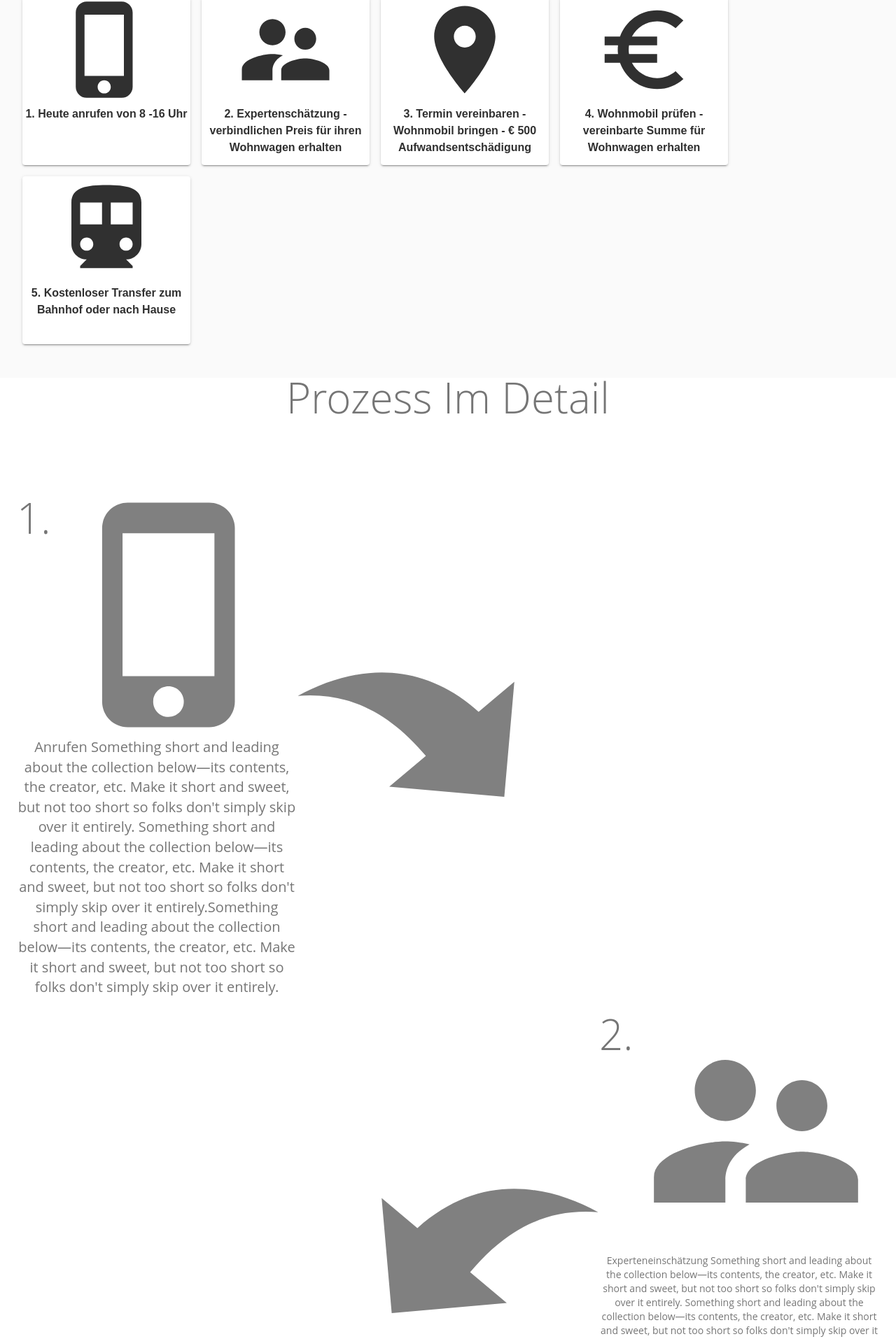
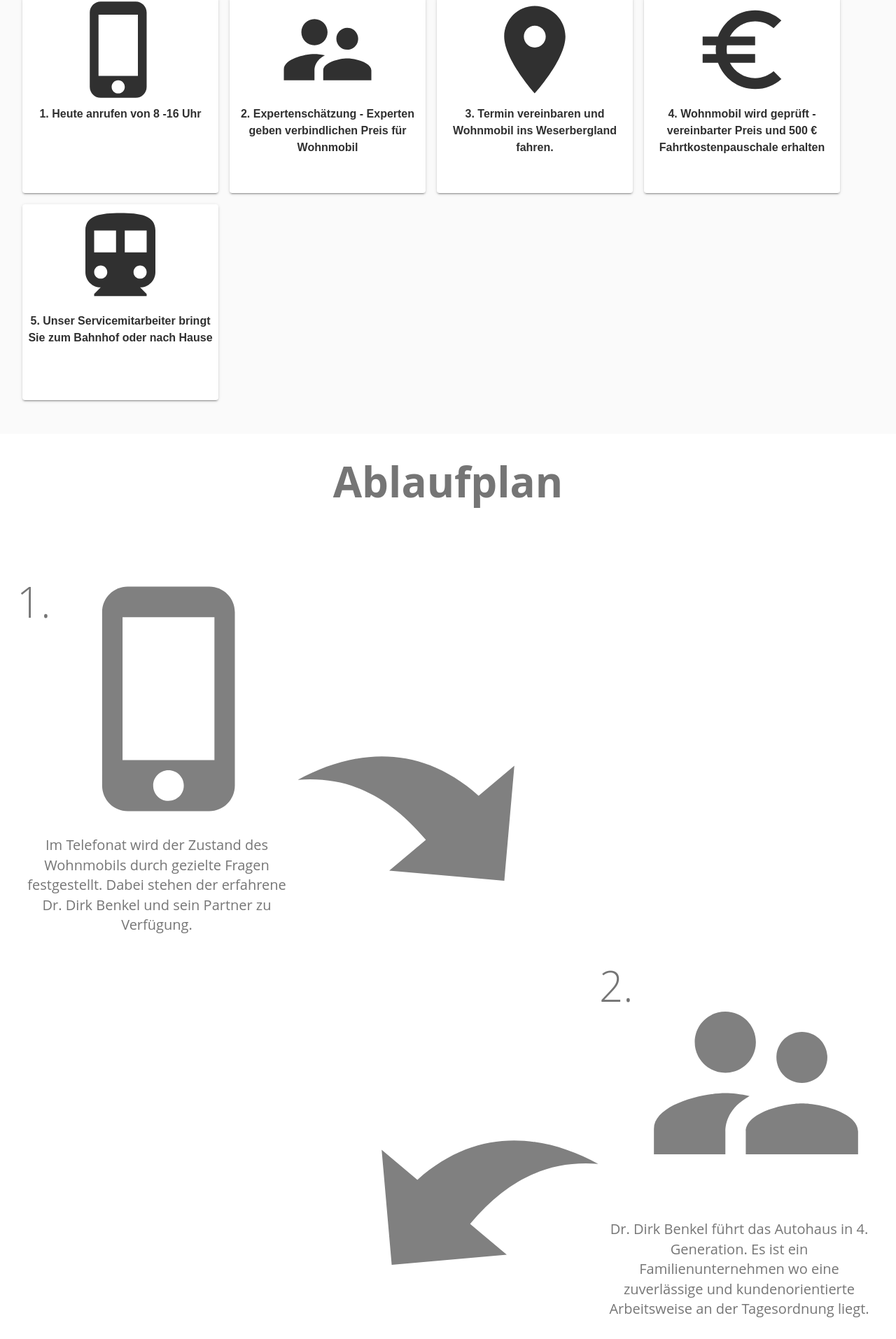
Before and after one commit to Sko007/wohnwagen, a React (Create React App) app: page / in a window 1280 px wide. Shown: the part 779-2693 px from the top of the page at 70% size. Built offline with nearby package versions, Linux system fonts and the light colour scheme.

Commit message:
working further

```diff
--- a/src/Components/Paper.js
+++ b/src/Components/Paper.js
@@ -25,8 +25,8 @@ const useStyles = makeStyles((theme) => ({
 		flexWrap: 'wrap',
 		'& > *': {
 			margin: theme.spacing(1),
-			width: theme.spacing(30),
-			height: theme.spacing(30),
+			width: theme.spacing(35),
+			height: theme.spacing(35),
 		},
 		justifyContent: 'space',
 	},
@@ -58,8 +58,8 @@ export default function SimplePaper() {
 
 				<Typography>
 					<strong>
-						2. Expertenschätzung - verbindlichen Preis für ihren
-						Wohnwagen erhalten
+						2. Expertenschätzung - Experten geben verbindlichen
+						Preis für Wohnmobil
 					</strong>
 				</Typography>
 			</Paper>
@@ -70,8 +70,8 @@ export default function SimplePaper() {
 
 				<Typography>
 					<strong>
-						3. Termin vereinbaren - Wohnmobil bringen - € 500
-						Aufwandsentschädigung
+						3. Termin vereinbaren und Wohnmobil ins Weserbergland
+						fahren.
 					</strong>
 				</Typography>
 			</Paper>
@@ -82,8 +82,8 @@ export default function SimplePaper() {
 
 				<Typography>
 					<strong>
-						4. Wohnmobil prüfen - vereinbarte Summe für Wohnwagen
-						erhalten
+						4. Wohnmobil wird geprüft - vereinbarter Preis und 500 €
+						Fahrtkostenpauschale erhalten
 					</strong>
 				</Typography>
 			</Paper>
@@ -94,7 +94,8 @@ export default function SimplePaper() {
 
 				<Typography>
 					<strong>
-						5. Kostenloser Transfer zum Bahnhof oder nach Hause
+						5. Unser Servicemitarbeiter bringt Sie zum Bahnhof oder
+						nach Hause
 					</strong>
 				</Typography>
 			</Paper>
--- a/src/Pages/LandingPage.js
+++ b/src/Pages/LandingPage.js
@@ -29,6 +29,7 @@ import DirectionsTransitIcon from '@material-ui/icons/DirectionsTransit';
 import RedoIcon from '@material-ui/icons/Redo';
 import ReplyIcon from '@material-ui/icons/Reply';
 import Dirk from '../Statics/dirk1_opacity.png';
+import Käufer from '../Statics/käufer.jpg';
 
 function Copyright() {
 	return (
@@ -145,6 +146,7 @@ const useStyles = makeStyles((theme) => ({
 	},
 	cardMedia: {
 		paddingTop: '56.25%', // 16:9
+		backgroundImage: `url(${Käufer})`,
 	},
 	cardContent: {
 		flexGrow: 1,
@@ -255,7 +257,13 @@ export default function LandingPage() {
 							align="center"
 							color="textSecondary"
 							// gutterBottom
-							style={{ paddingTop: 40 }}
+							style={{
+								paddingTop: 40,
+								fontsize: 11,
+								fontFamily: 'open sans',
+								// textshadow: '-1 -1 1 #fff, 1 1 1 #000',
+								fontWeight: 'bold',
+							}}
 							// className={classes.headline}
 						>
 							Wir kaufen dein Wohnmobil
@@ -309,9 +317,14 @@ export default function LandingPage() {
 							style={{
 								fontFamily: 'open sans',
 								marginBottom: 100,
+								paddingTop: 40,
+								fontsize: 11,
+								fontFamily: 'open sans',
+								// textshadow: '-1 -1 1 #fff, 1 1 1 #000',
+								fontWeight: 'bold',
 							}}
 						>
-							Prozess Im Detail
+							Ablaufplan
 						</Typography>
 						{/* <Box display="flex" justifyContent="flex-start"></Box> */}
 						<Box
@@ -359,20 +372,22 @@ export default function LandingPage() {
 									paragraph
 									style={{ maxWidth: 400, fontSize: 20 }}
 								>
-									Anrufen Something short and leading about
-									the collection below—its contents, the
-									creator, etc. Make it short and sweet, but
-									not too short so folks don&apos;t simply
-									skip over it entirely. Something short and
-									leading about the collection below—its
-									contents, the creator, etc. Make it short
-									and sweet, but not too short so folks
-									don&apos;t simply skip over it
-									entirely.Something short and leading about
-									the collection below—its contents, the
-									creator, etc. Make it short and sweet, but
-									not too short so folks don&apos;t simply
-									skip over it entirely.
+									<p
+										style={{
+											display: 'block',
+											marginblockstart: 1,
+											marginblockend: 1,
+											margininlinestart: 0,
+											margininlineend: 0,
+										}}
+									>
+										{' '}
+										Im Telefonat wird der Zustand des
+										Wohnmobils durch gezielte Fragen
+										festgestellt. Dabei stehen der erfahrene
+										Dr. Dirk Benkel und sein Partner zu
+										Verfügung.
+									</p>
 								</Typography>
 							</Box>
 
@@ -443,22 +458,23 @@ export default function LandingPage() {
 									align="center"
 									color="textSecondary"
 									paragraph
-									style={{ maxWidth: 400 }}
+									style={{ maxWidth: 400, fontSize: 20 }}
 								>
-									Experteneinschätzung Something short and
-									leading about the collection below—its
-									contents, the creator, etc. Make it short
-									and sweet, but not too short so folks
-									don&apos;t simply skip over it entirely.
-									Something short and leading about the
-									collection below—its contents, the creator,
-									etc. Make it short and sweet, but not too
-									short so folks don&apos;t simply skip over
-									it entirely.Something short and leading
-									about the collection below—its contents, the
-									creator, etc. Make it short and sweet, but
-									not too short so folks don&apos;t simply
-									skip over it entirely.
+									<p
+										style={{
+											display: 'block',
+											marginblockstart: 1,
+											marginblockend: 1,
+											margininlinestart: 0,
+											margininlineend: 0,
+										}}
+									>
+										Dr. Dirk Benkel führt das Autohaus in 4.
+										Generation. Es ist ein
+										Familienunternehmen wo eine zuverlässige
+										und kundenorientierte Arbeitsweise an
+										der Tagesordnung liegt.
+									</p>
 								</Typography>
 							</Box>
 						</Box>
@@ -504,21 +520,26 @@ export default function LandingPage() {
 									align="center"
 									color="textSecondary"
 									paragraph
-									style={{ maxWidth: 400 }}
+									style={{ maxWidth: 400, fontSize: 20 }}
 								>
-									Bonus Something short and leading about the
-									collection below—its contents, the creator,
-									etc. Make it short and sweet, but not too
-									short so folks don&apos;t simply skip over
-									it entirely. Something short and leading
-									about the collection below—its contents, the
-									creator, etc. Make it short and sweet, but
-									not too short so folks don&apos;t simply
-									skip over it entirely.Something short and
-									leading about the collection below—its
-									contents, the creator, etc. Make it short
-									and sweet, but not too short so folks
-									don&apos;t simply skip over it entirely.
+									<p
+										style={{
+											display: 'block',
+											marginblockstart: 1,
+											marginblockend: 1,
+											margininlinestart: 0,
+											margininlineend: 0,
+										}}
+									>
+										Nachdem ein Termin mit einem
+										Gesprächspartner festgelegt wurde.
+										Fahren Sie ihr Wohnmobil/wagen ins
+										Weserbergland - Blankenauer Straße 16,
+										37688 Beverungen. Vor Ort wird das
+										Fahrzeug geprüft. Es wird geschaut ob
+										der Zustand des Fahrzeug mit der
+										Beschreibung am Telefon übereinstimmt.
+									</p>
 								</Typography>
 							</Box>
 
@@ -591,22 +612,24 @@ export default function LandingPage() {
 									align="center"
 									color="textSecondary"
 									paragraph
-									style={{ maxWidth: 400 }}
+									style={{ maxWidth: 400, fontSize: 20 }}
 								>
-									Abkassieren Something short and leading
-									about the collection below—its contents, the
-									creator, etc. Make it short and sweet, but
-									not too short so folks don&apos;t simply
-									skip over it entirely. Something short and
-									leading about the collection below—its
-									contents, the creator, etc. Make it short
-									and sweet, but not too short so folks
-									don&apos;t simply skip over it
-									entirely.Something short and leading about
-									the collection below—its contents, the
-									creator, etc. Make it short and sweet, but
-									not too short so folks don&apos;t simply
-									skip over it entirely.
+									<p
+										style={{
+											display: 'block',
+											marginblockstart: 1,
+											marginblockend: 1,
+											margininlinestart: 0,
+											margininlineend: 0,
+										}}
+									>
+										Wenn das Wohnmobil verkauft wird,
+										erhalten Sie den vereinbarten Preis und
+										eine Fahrtkostenpauschale von € 500.
+										Dieses Geld wird ihnen Bar ausgezahlt
+										oder per Blitzüberweisung auf ein
+										gewünschtes Konto überwiesen.
+									</p>
 								</Typography>
 							</Box>
 						</Box>
@@ -652,28 +675,28 @@ export default function LandingPage() {
 									align="center"
 									color="textSecondary"
 									paragraph
-									style={{ maxWidth: 400 }}
+									style={{ maxWidth: 400, fontSize: 20 }}
 								>
-									Transfer Something short and leading about
-									the collection below—its contents, the
-									creator, etc. Make it short and sweet, but
-									not too short so folks don&apos;t simply
-									skip over it entirely. Something short and
-									leading about the collection below—its
-									contents, the creator, etc. Make it short
-									and sweet, but not too short so folks
-									don&apos;t simply skip over it
-									entirely.Something short and leading about
-									the collection below—its contents, the
-									creator, etc. Make it short and sweet, but
-									not too short so folks don&apos;t simply
-									skip over it entirely.
+									<p
+										style={{
+											display: 'block',
+											marginblockstart: 1,
+											marginblockend: 1,
+											margininlinestart: 0,
+											margininlineend: 0,
+										}}
+									>
+										Im Anschluss fährt Sie unser
+										Servicemitarbeiter zu einem nahe
+										gelegenen Bahnhof oder wenn möglich
+										direkt zu ihnen nach Hause.
+									</p>
 								</Typography>
 							</Box>
 						</Box>
 					</Container>
 
-					<Container className={classes.cardGrid} maxWidth="md">
+					<Container className={classes.cardGrid} maxWidth="lg">
 						{/* End hero unit */}
 
 						<Typography
@@ -682,18 +705,28 @@ export default function LandingPage() {
 							align="center"
 							color="textSecondary"
 							gutterBottom
-							style={{ paddingTop: 80 }}
+							style={{
+								paddingTop: 40,
+								fontsize: 11,
+								fontFamily: 'open sans',
+								// textshadow: '-1 -1 1 #fff, 1 1 1 #000',
+								fontWeight: 'bold',
+							}}
 							// className={classes.headline}
 						>
 							Zufriedene Verkäufer
 						</Typography>
-						<Grid container spacing={4}>
+						<Grid
+							container
+							style={{ display: 'flex', flexDirection: 'row' }}
+							spacing={4}
+						>
 							{cards.map((card) => (
 								<Grid item key={card} xs={12} sm={6} md={4}>
 									<Card className={classes.card}>
 										<CardMedia
 											className={classes.cardMedia}
-											image="https://source.unsplash.com/random"
+											// image="https://source.unsplash.com/random"
 											title="Image title"
 										/>
 										<CardContent
@@ -738,7 +771,13 @@ export default function LandingPage() {
 							align="center"
 							color="textSecondary"
 							gutterBottom
-							style={{ fontFamily: 'open sans' }}
+							style={{
+								paddingTop: 40,
+								fontsize: 11,
+								fontFamily: 'open sans',
+								// textshadow: '-1 -1 1 #fff, 1 1 1 #000',
+								fontWeight: 'bold',
+							}}
 						>
 							Anfahrt
 						</Typography>
```
